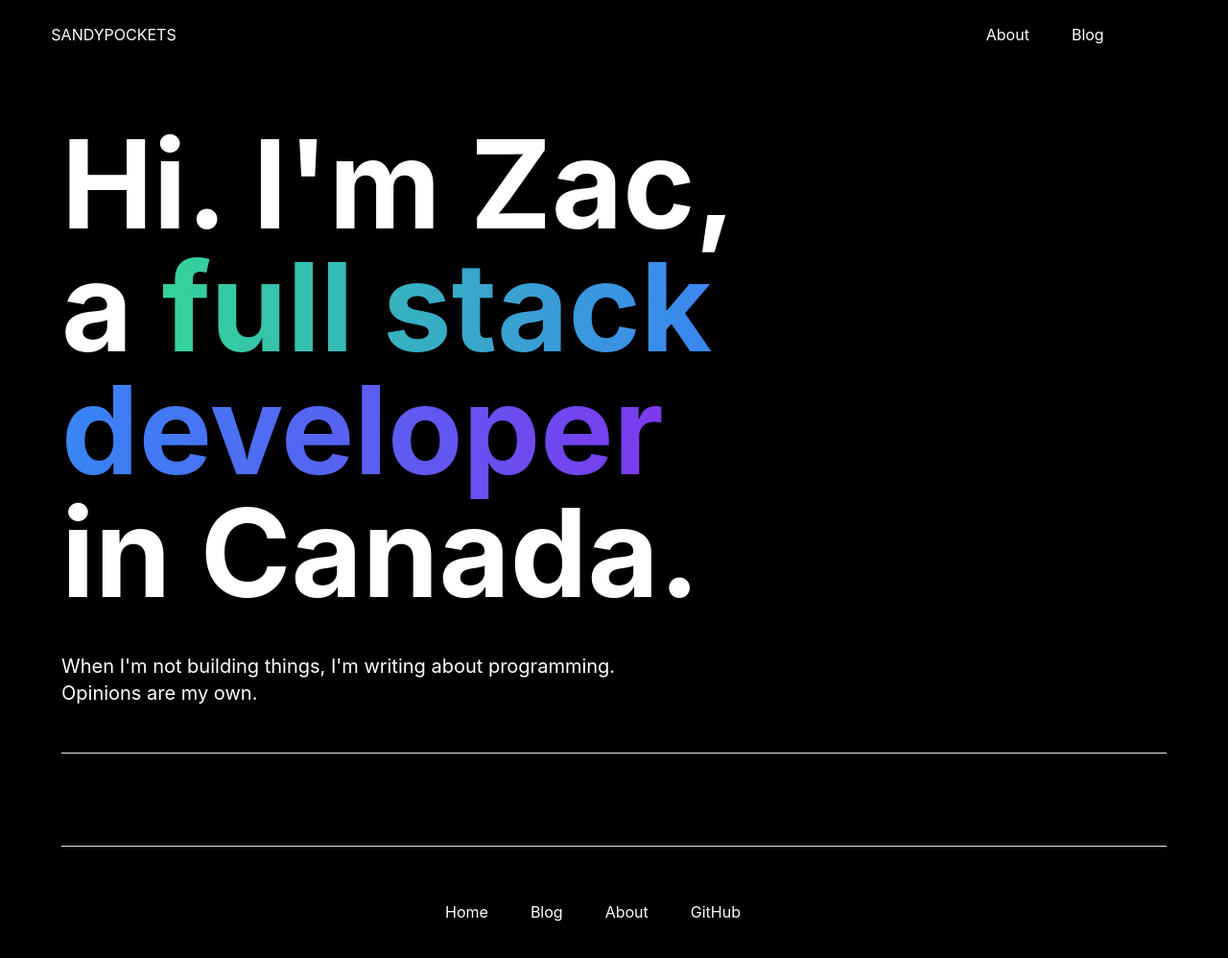
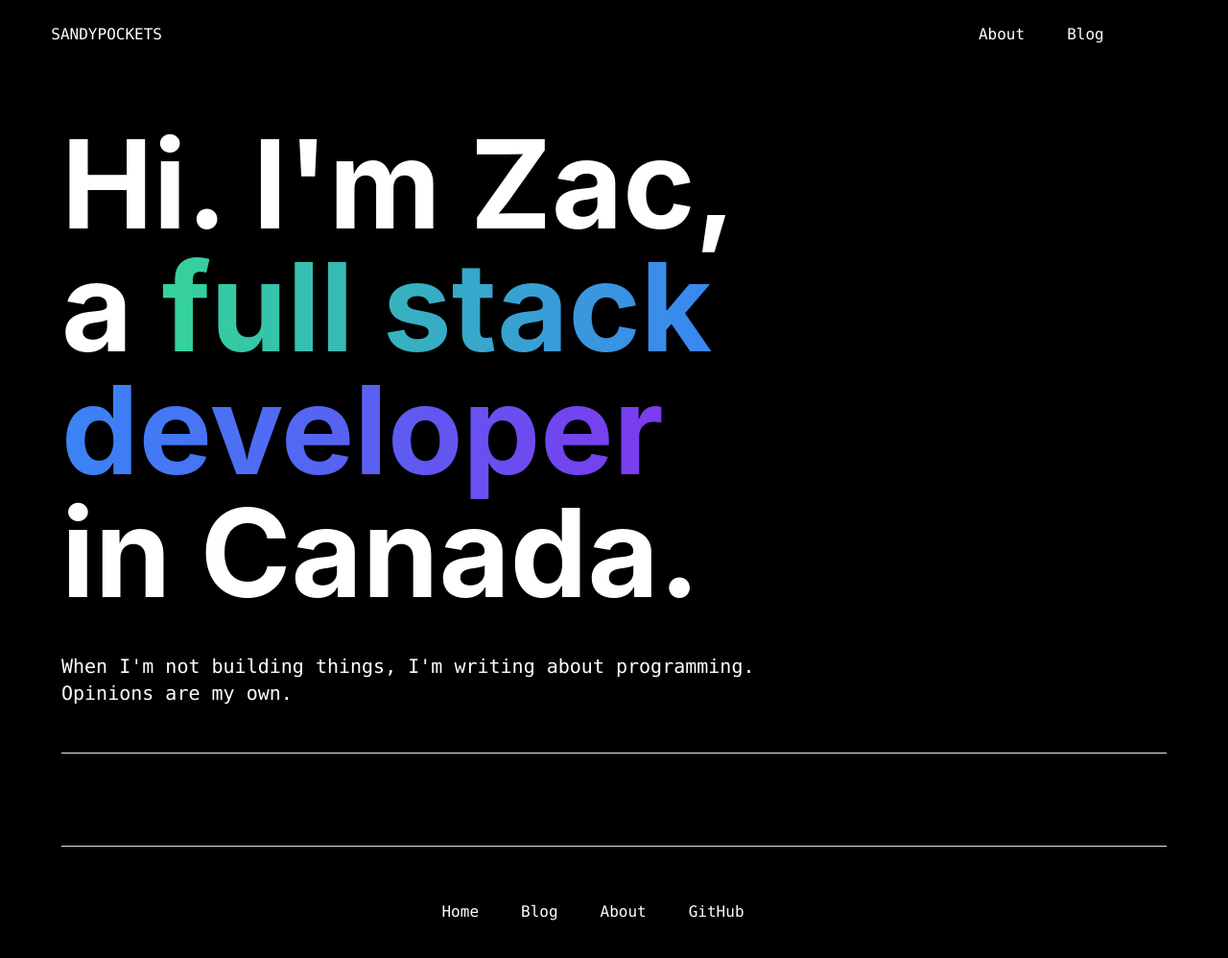
Before and after one commit to sandypockets/sandypockets-blog, a Next.js app: page / in a window 1280 px wide. Shown: the top 998 px of the page at 96% size. Built offline with nearby package versions, Linux system fonts and the light colour scheme; a web font is replaced by a local one.

Commit message:
Change to font to mono

```diff
--- a/components/hero/HeadPost.jsx
+++ b/components/hero/HeadPost.jsx
@@ -5,8 +5,8 @@ import Description from "../article/Description";
 
 export const HeadPost = ({ meta, isBlogPost }) => (
   <>
-    <BlogTitle propsClass="text-4xl" meta={meta} />
-    <div>
+    <BlogTitle propsClass="text-4xl font-mono" meta={meta} />
+    <div className="font-mono">
       <Description isBlogPost={isBlogPost} meta={meta} />
       <Date meta={meta} />
       <ReadingTime meta={meta} />
--- a/components/hero/Tagline.jsx
+++ b/components/hero/Tagline.jsx
@@ -2,7 +2,7 @@ import SectionSeparator from "../utility/SectionSeparator";
 
 export default function Tagline() {
   return (
-    <div className="font-semi-bold sm:font-normal text-xl font-bold mt-10 mb-24">
+    <div className="font-semi-bold font-mono sm:font-normal text-xl font-bold mt-10 mb-24">
       <p>
         When I'm not building things, I'm writing about programming.{' '}
         <br/>
--- a/components/layout/Footer.jsx
+++ b/components/layout/Footer.jsx
@@ -22,7 +22,7 @@ const footerItems = [
 
 export default function Footer() {
   return (
-    <footer className="w-full flex justify-center bg-black text-white pb-14 pt-2">
+    <footer className="w-full flex justify-center bg-black text-white pb-14 pt-2 font-mono">
       {footerItems.map((item) => (
         <Link key={item.name} href={item.href}>
           <a className="mr-11 nav-hover">{item.name}</a>
--- a/components/layout/Nav.jsx
+++ b/components/layout/Nav.jsx
@@ -13,7 +13,7 @@ const navItems = [
 
 export default function Nav() {
   return (
-    <div className="flex justify-between mb-5 w-full fixed sm:w-11/12 md:w-11/12 lg:w-11/12 sm:py-6 md:py-6 lg:py-6">
+    <div className="flex justify-between mb-5 w-full fixed sm:w-11/12 md:w-11/12 lg:w-11/12 sm:py-6 md:py-6 lg:py-6 font-mono">
 
       <Link href='/'>
         <a className="flex justify-start nav-hover">SANDYPOCKETS</a>
```
